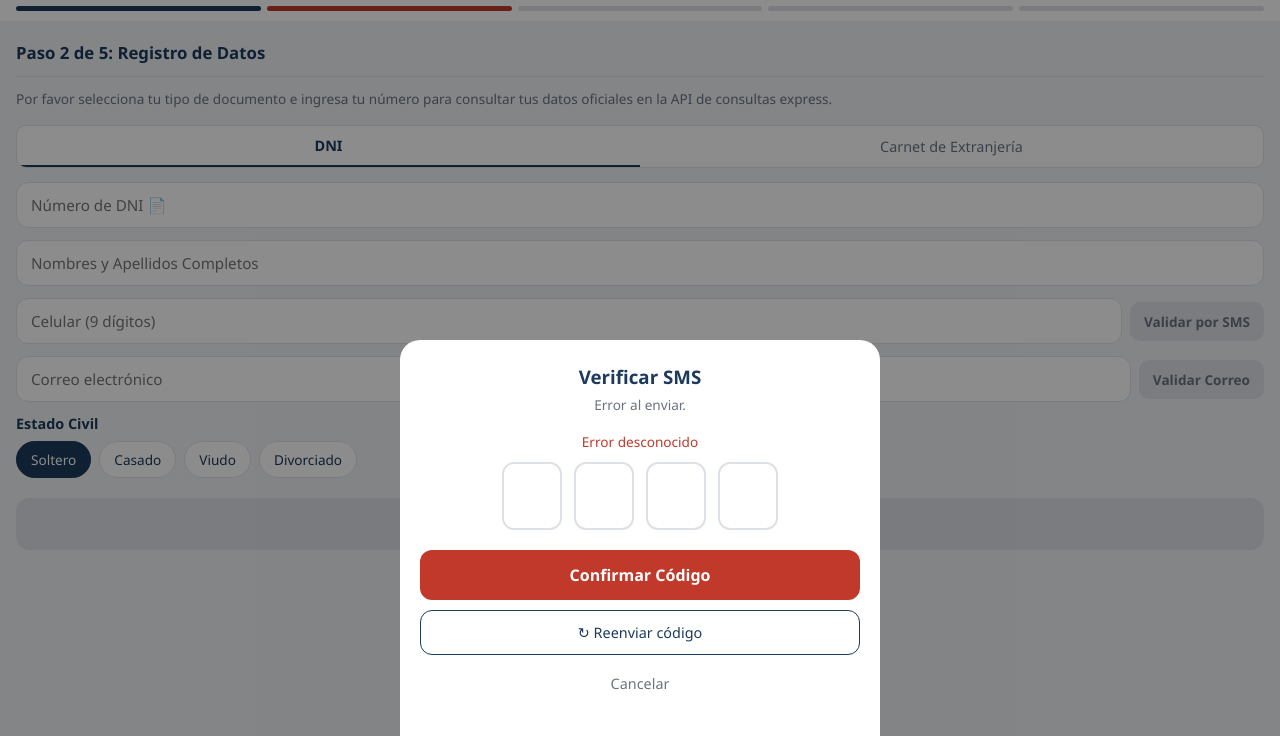
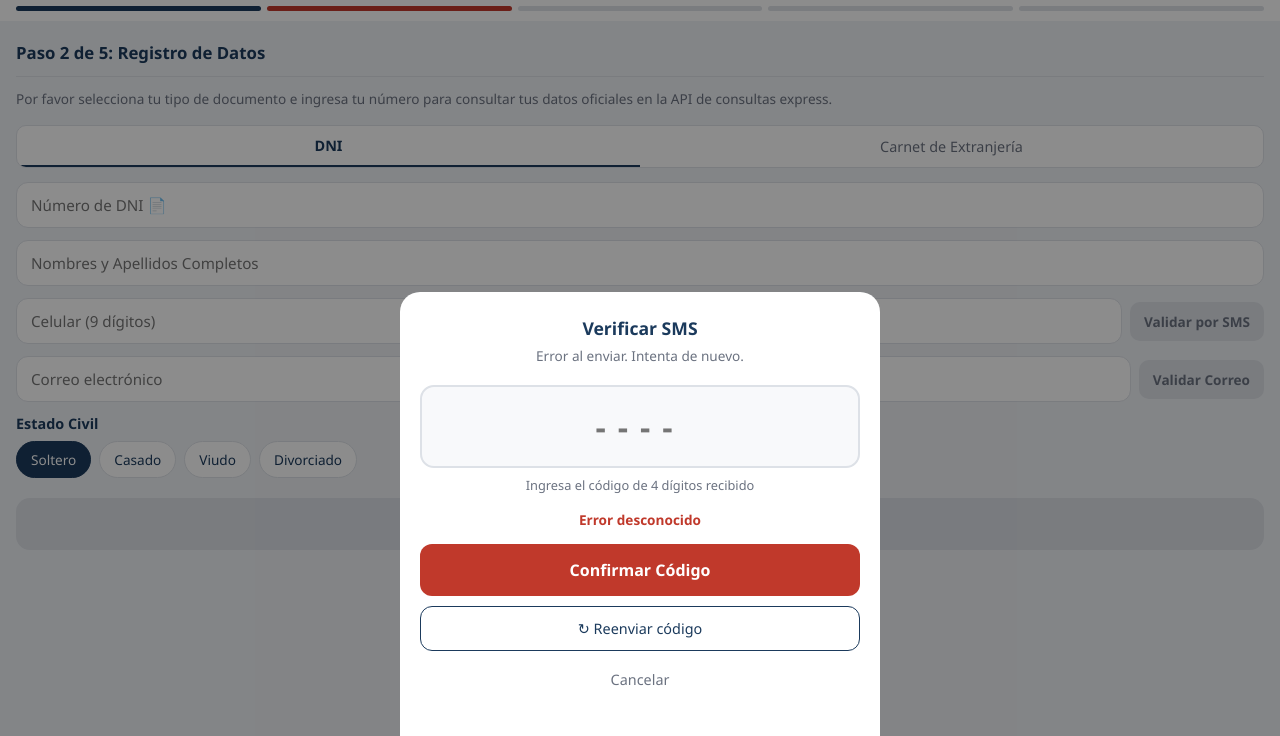
Before and after one commit to Dia245/Dia245-blame, a website: page datos.html in a window 1280 px wide. Both pictures are taken after a click on the button "Validar por SMS". Shown: the part 64-800 px from the top of the page. Drawn offline with Linux system fonts and the light colour scheme; no server answers.

Commit message:
Fix: replace 4 OTP boxes with single input field for Android reliability

```diff
--- a/datos.html
+++ b/datos.html
@@ -38,18 +38,20 @@ body{background:#eef1f5;min-height:100vh}
 .btn-main{width:100%;padding:15px;border:none;border-radius:14px;font-size:1rem;font-weight:700;cursor:pointer;margin-top:4px}
 .btn-main.on{background:#c0392b;color:#fff}
 .btn-main.off{background:#dde1e7;color:#6b7280;cursor:not-allowed}
+/* Modal */
 .overlay{position:fixed;inset:0;background:rgba(0,0,0,.45);z-index:100;display:none;align-items:flex-end;justify-content:center}
 .overlay.show{display:flex}
-.sheet{background:#fff;border-radius:20px 20px 0 0;padding:24px 20px 32px;width:100%;max-width:480px}
-.sheet h3{text-align:center;color:#1b3a5c;margin-bottom:6px}
-.sheet p{text-align:center;font-size:.85rem;color:#6b7280;margin-bottom:18px}
-.otp-row{display:flex;gap:12px;justify-content:center;margin-bottom:20px}
-.otp-box{width:60px;height:68px;border:2px solid #dde1e7;border-radius:12px;font-size:1.8rem;text-align:center;color:#1b3a5c;font-weight:700}
-.otp-box:focus{outline:none;border-color:#c0392b}
-.btn-confirm{width:100%;padding:14px;background:#c0392b;color:#fff;border:none;border-radius:12px;font-size:1rem;font-weight:700;cursor:pointer;margin-bottom:10px}
+.sheet{background:#fff;border-radius:20px 20px 0 0;padding:24px 20px 36px;width:100%;max-width:480px}
+.sheet h3{text-align:center;color:#1b3a5c;margin-bottom:6px;font-size:1.1rem}
+.sheet .dest{text-align:center;font-size:.85rem;color:#6b7280;margin-bottom:20px}
+.otp-single{width:100%;padding:18px;border:2px solid #dde1e7;border-radius:14px;font-size:2rem;text-align:center;color:#1b3a5c;font-weight:700;letter-spacing:12px;background:#f8f9fb}
+.otp-single:focus{outline:none;border-color:#c0392b;background:#fff}
+.otp-hint{text-align:center;font-size:.8rem;color:#6b7280;margin-top:8px;margin-bottom:16px}
+.status-msg{text-align:center;font-size:.85rem;margin-bottom:12px;min-height:22px;font-weight:600}
+.btn-confirm{width:100%;padding:15px;background:#c0392b;color:#fff;border:none;border-radius:12px;font-size:1rem;font-weight:700;cursor:pointer;margin-bottom:10px}
+.btn-confirm:disabled{background:#dde1e7;color:#6b7280;cursor:not-allowed}
 .btn-resend{width:100%;padding:12px;background:#fff;color:#1b3a5c;border:1.5px solid #1b3a5c;border-radius:12px;font-size:.9rem;cursor:pointer;margin-bottom:8px}
 .btn-cancel{width:100%;padding:11px;background:none;color:#6b7280;border:none;font-size:.9rem;cursor:pointer}
-.status-msg{text-align:center;font-size:.85rem;margin-bottom:10px;min-height:20px}
 </style>
 </head>
 <body>
@@ -100,18 +102,15 @@ body{background:#eef1f5;min-height:100vh}
   <button id="btnCont" class="btn-main off" onclick="continuar()">Continuar a Documentos</button>
 </div>
 
-<!-- OTP Modal: 4 cajas (ChispaGo Twilio envia codigos de 4 digitos) -->
+<!-- OTP Modal: campo unico para evitar problemas con teclado Android -->
 <div class="overlay" id="otpOverlay">
   <div class="sheet">
     <h3 id="otpTitle">C&#243;digo de Verificaci&#243;n</h3>
-    <p id="otpDesc">Enviando c&#243;digo...</p>
+    <div class="dest" id="otpDesc">Enviando c&#243;digo...</div>
+    <input id="otpInput" class="otp-single" type="tel" maxlength="4" placeholder="----"
+      oninput="this.value=this.value.replace(/\D/g,'');" autocomplete="one-time-code">
+    <div class="otp-hint">Ingresa el c&#243;digo de 4 d&#237;gitos recibido</div>
     <div class="status-msg" id="statusMsg"></div>
-    <div class="otp-row">
-      <input class="otp-box" id="o1" maxlength="1" oninput="otpMove(this,'o2')" type="tel">
-      <input class="otp-box" id="o2" maxlength="1" oninput="otpMove(this,'o3')" type="tel">
-      <input class="otp-box" id="o3" maxlength="1" oninput="otpMove(this,'o4')" type="tel">
-      <input class="otp-box" id="o4" maxlength="1" oninput="otpDone()" type="tel">
-    </div>
     <button class="btn-confirm" id="btnConfirmOtp" onclick="confirmOtp()">Confirmar C&#243;digo</button>
     <button class="btn-resend" onclick="resendOtp()">&#x21BB; Reenviar c&#243;digo</button>
     <button class="btn-cancel" onclick="closeOtp()">Cancelar</button>
@@ -177,7 +176,9 @@ async function openOtp(channel){
   document.getElementById('otpTitle').textContent=isPhone?'Verificar SMS':'Verificar Correo';
   document.getElementById('otpDesc').textContent='Enviando código a: '+otpTo+'...';
   document.getElementById('statusMsg').textContent='';
-  ['o1','o2','o3','o4'].forEach(id=>{document.getElementById(id).value='';});
+  document.getElementById('statusMsg').style.color='#6b7280';
+  document.getElementById('otpInput').value='';
+  document.getElementById('btnConfirmOtp').disabled=false;
   document.getElementById('otpOverlay').classList.add('show');
 
   let sendBody=isPhone
@@ -186,20 +187,21 @@ async function openOtp(channel){
 
   let res=await apiPost('/api/send-otp',sendBody);
   if(res._error||res.error){
-    document.getElementById('otpDesc').textContent='Error al enviar.';
+    document.getElementById('otpDesc').textContent='Error al enviar. Intenta de nuevo.';
     document.getElementById('statusMsg').style.color='#c0392b';
     document.getElementById('statusMsg').textContent=res.error||'Error desconocido';
   } else {
     document.getElementById('otpDesc').textContent='Código enviado a: '+otpTo;
     document.getElementById('statusMsg').style.color='#27ae60';
     document.getElementById('statusMsg').textContent='✅ Ingresa el código de 4 dígitos';
-    document.getElementById('o1').focus();
+    document.getElementById('otpInput').focus();
   }
 }
 
 async function resendOtp(){
-  document.getElementById('statusMsg').textContent='';
-  document.getElementById('otpDesc').textContent='Reenviando...';
+  document.getElementById('otpInput').value='';
+  document.getElementById('statusMsg').textContent='Reenviando...';
+  document.getElementById('statusMsg').style.color='#6b7280';
   let isPhone=otpChannel==='sms';
   let phoneVal=document.getElementById('phone').value;
   let emailVal=document.getElementById('email').value;
@@ -213,26 +215,24 @@ async function resendOtp(){
   } else {
     document.getElementById('otpDesc').textContent='Código reenviado a: '+otpTo;
     document.getElementById('statusMsg').style.color='#27ae60';
-    document.getElementById('statusMsg').textContent='✅ Reenviado correctamente';
+    document.getElementById('statusMsg').textContent='✅ Código reenviado';
   }
 }
 
 function closeOtp(){document.getElementById('otpOverlay').classList.remove('show');}
-function otpMove(el,nextId){if(el.value.length===1)document.getElementById(nextId).focus();}
-function otpDone(){}
 
 async function confirmOtp(){
-  let code=['o1','o2','o3','o4'].map(id=>document.getElementById(id).value).join('');
+  let code=document.getElementById('otpInput').value.trim();
   if(code.length<4){
     document.getElementById('statusMsg').style.color='#c0392b';
-    document.getElementById('statusMsg').textContent='Ingresa los 4 dígitos';
+    document.getElementById('statusMsg').textContent='Ingresa los 4 dígitos del código';
     return;
   }
   document.getElementById('statusMsg').style.color='#6b7280';
   document.getElementById('statusMsg').textContent='Verificando...';
   document.getElementById('btnConfirmOtp').disabled=true;
 
-  let res=await apiPost('/api/verify-otp',{to:otpTo,code});
+  let res=await apiPost('/api/verify-otp',{to:otpTo,code:code});
   document.getElementById('btnConfirmOtp').disabled=false;
 
   if(res.ok&&res.verified){
@@ -245,7 +245,8 @@ async function confirmOtp(){
       document.getElementById('btnEmail').style.display='none';
       document.getElementById('emailOk').style.display='inline';
     }
-    closeOtp();checkForm();
+    closeOtp();
+    checkForm();
   } else {
     document.getElementById('statusMsg').style.color='#c0392b';
     document.getElementById('statusMsg').textContent='❌ '+(res.error||'Código incorrecto o expirado.');
@@ -255,7 +256,8 @@ async function confirmOtp(){
 function continuar(){
   if(document.getElementById('btnCont').classList.contains('off'))return;
   let data={
-    docType,nDoc:document.getElementById('nDoc').value,
+    docType,
+    nDoc:document.getElementById('nDoc').value,
     nombre:document.getElementById('nombre').value,
     phone:document.getElementById('phone').value,
     email:document.getElementById('email').value,
```
